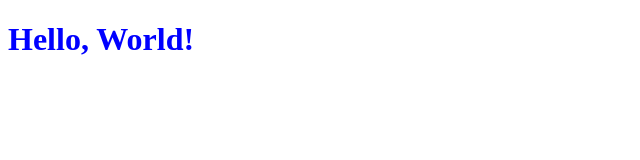
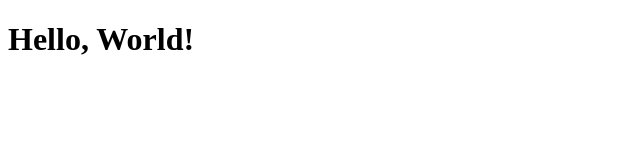
Before and after one commit to Rafna/TestProject, a plain HTML site: page index.html in a window 1280 px wide. Shown: the whole page, without its empty margins (0-640 px from the left). Drawn offline with Linux system fonts and the light colour scheme.

Commit message:
Remove the changes made locally

```diff
--- a/index.html
+++ b/index.html
@@ -4,6 +4,6 @@
         <title>Test Project</title>
     </head>
     <body>
-        <h1 style="color: blue;">Hello, World!</h1>
+        <h1>Hello, World!</h1>
     </body>
 </html>
```
